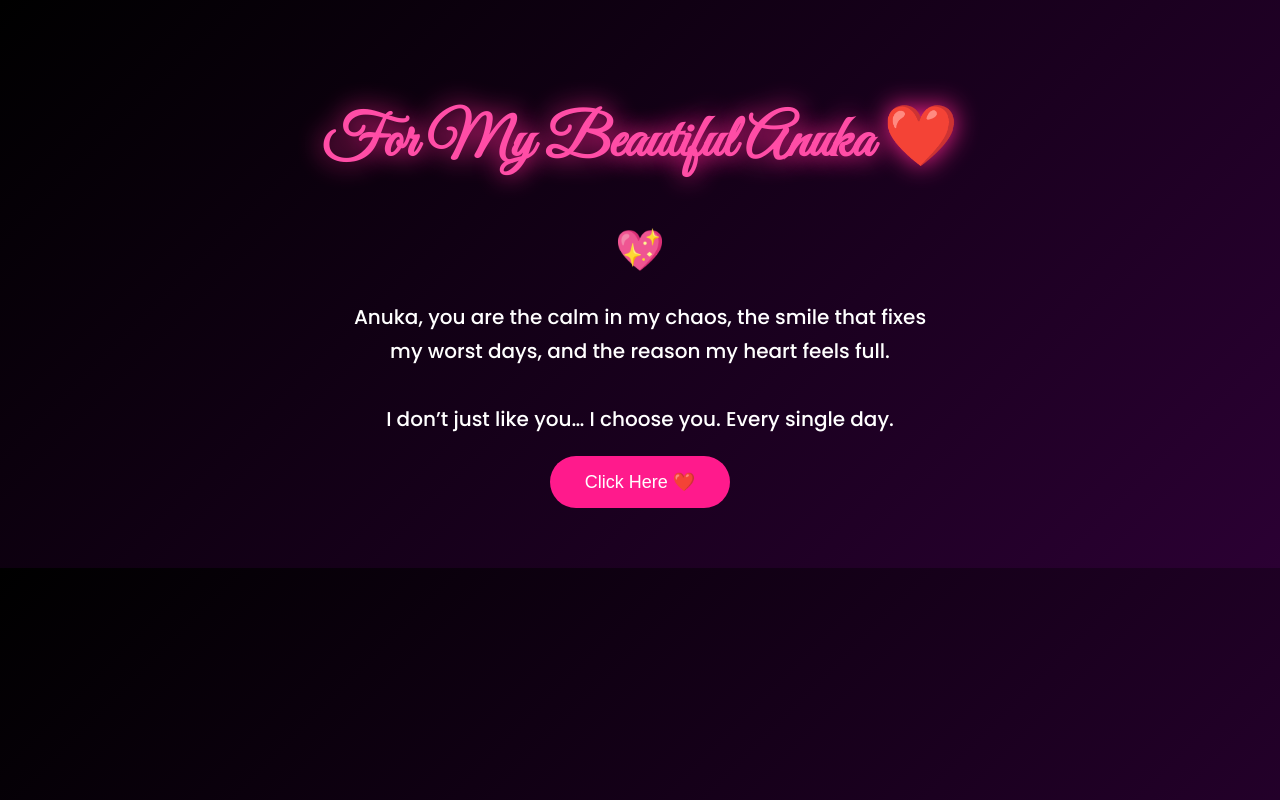
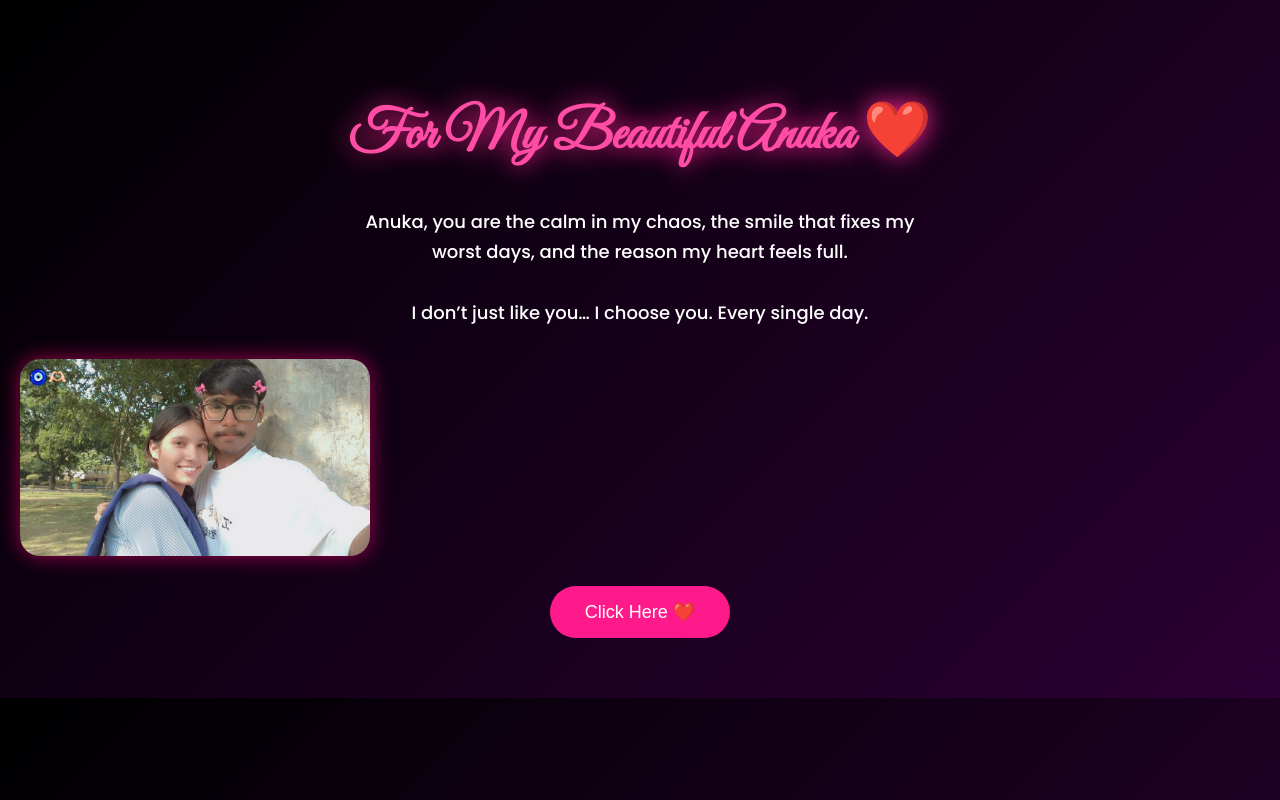
Before and after one commit to Abhi041207/anuka-love, a plain HTML site: page index.html in a window 1280 px wide. Drawn offline with Linux system fonts and the light colour scheme.

Commit message:
Modify styles and implement image slideshow
Updated font sizes and added a slideshow section with images.

```diff
--- a/index.html
+++ b/index.html
@@ -23,7 +23,7 @@ body {
 
 h1 {
     font-family:'Great Vibes', cursive;
-    font-size:60px;
+    font-size:55px;
     color:#ff4da6;
     animation: glow 2s infinite alternate;
 }
@@ -34,24 +34,32 @@ h1 {
 }
 
 .message {
-    font-size:20px;
+    font-size:18px;
     max-width:600px;
     margin:20px auto;
     line-height:1.7;
 }
 
-.heart {
-    font-size:40px;
-    animation: heartbeat 1s infinite;
+/* Slideshow */
+.gallery {
+    margin-top:30px;
 }
 
-@keyframes heartbeat {
-    0% { transform: scale(1); }
-    25% { transform: scale(1.2); }
-    40% { transform: scale(1); }
+.gallery img {
+    width:90%;
+    max-width:350px;
+    border-radius:20px;
+    box-shadow:0 0 20px rgba(255,0,120,0.6);
+    display:none;
+    transition: opacity 1s ease-in-out;
+}
+
+.gallery img.active {
+    display:block;
 }
 
 button {
+    margin-top:30px;
     padding:15px 35px;
     font-size:18px;
     border:none;
@@ -81,8 +89,6 @@ button:hover {
 <div class="container">
     <h1>For My Beautiful Anuka ❤️</h1>
 
-    <div class="heart">💖</div>
-
     <p class="message">
         Anuka, you are the calm in my chaos,
         the smile that fixes my worst days,
@@ -91,6 +97,14 @@ button:hover {
         I don’t just like you…
         I choose you. Every single day.
     </p>
+
+    <!-- Slideshow Section -->
+    <div class="gallery">
+        <img src="IMG_0668_Original.jpeg" class="slide active">
+        <img src="IMG_20241021_000544_Original.jpeg" class="slide">
+        <img src="Screenshot_2024-11-01-01-39-41-0.jpeg" class="slide">
+        <img src="IMG_0067_Original.jpeg" class="slide">
+    </div>
 
     <button onclick="showLove()">Click Here ❤️</button>
 
@@ -104,6 +118,15 @@ button:hover {
 function showLove(){
     document.getElementById("loveText").style.display="block";
 }
+
+let slides = document.querySelectorAll(".slide");
+let current = 0;
+
+setInterval(() => {
+    slides[current].classList.remove("active");
+    current = (current + 1) % slides.length;
+    slides[current].classList.add("active");
+}, 3000);
 </script>
 
 </body>
```
